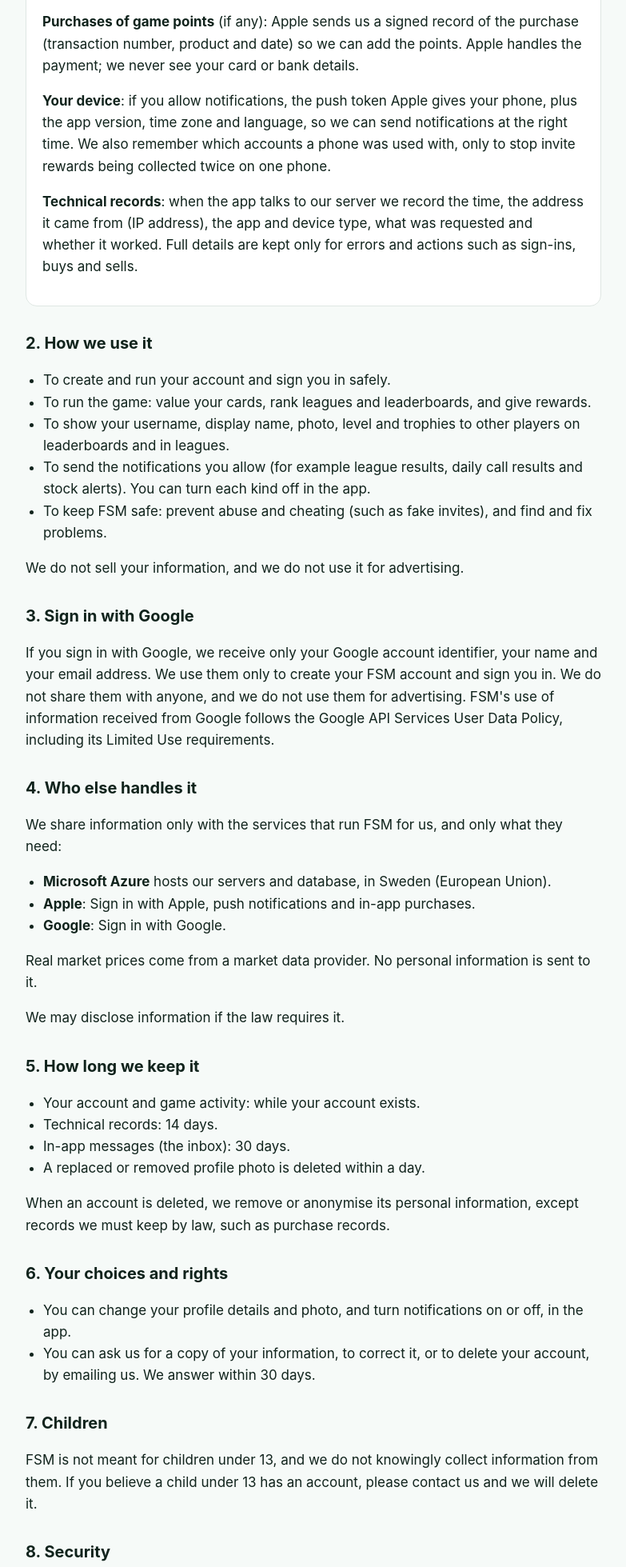
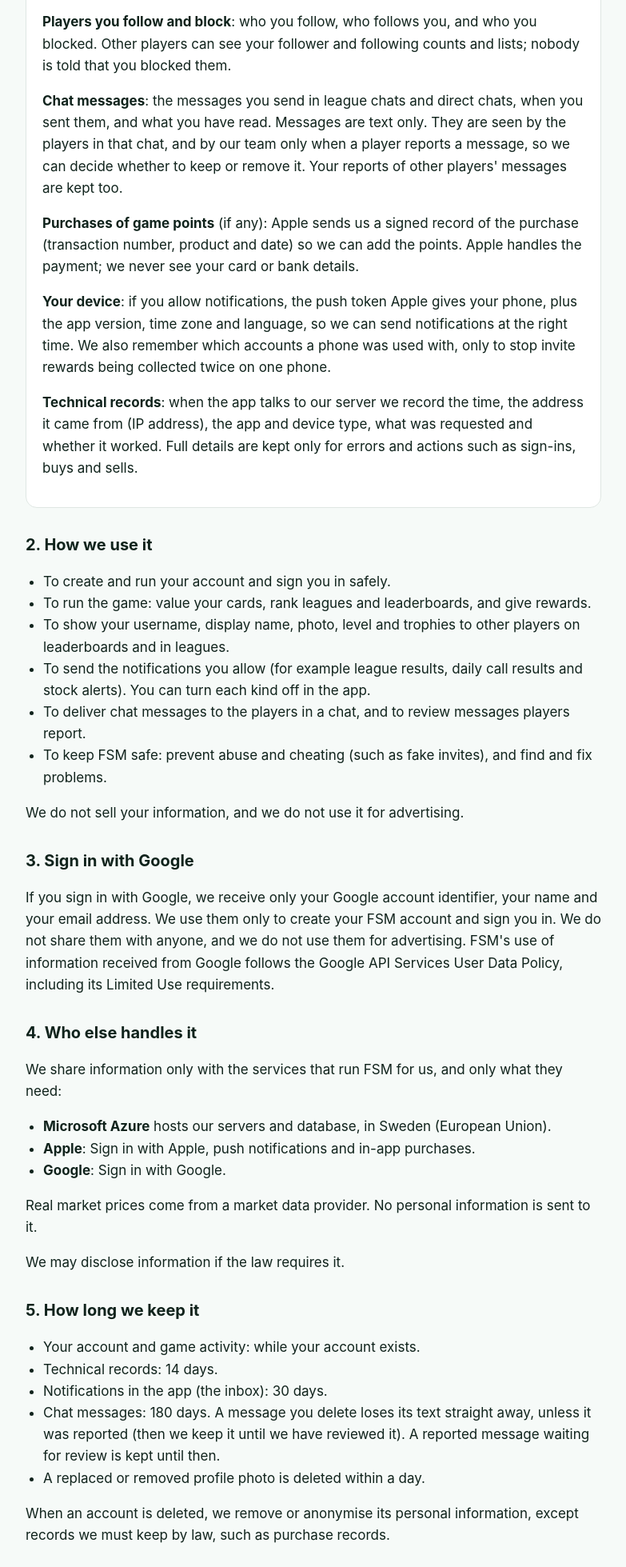
Before and after one commit to diamohammed/fsm-app, a plain HTML site: page privacy.html in a window 1280 px wide. Shown: the part 815-2774 px from the top of the page at 80% size, without its empty margins (248-1031 px from the left). Drawn offline with Linux system fonts and the light colour scheme.

Commit message:
Privacy policy: follows, blocks and chat messages (kept 180 days)
Co-Authored-By: Claude Opus 5.5 <noreply@anthropic.com>
Claude-Session: https://claude.ai/code/session_012pkWpKPdmtjguMj7RD1KCv

```diff
--- a/privacy.html
+++ b/privacy.html
@@ -10,7 +10,7 @@
 <header><div class="wrap"><a class="brand" href="./">FSM · Fantasy Stock Market</a><div class="tag">Privacy policy</div></div></header>
 <main class="wrap">
   <h1>Privacy policy</h1>
-  <p class="muted">Last updated: 17 November 2026</p>
+  <p class="muted">Last updated: 20 November 2026</p>
 
   <p>This policy explains what information the FSM (Fantasy Stock Market) app collects, why, how long we keep it, and the choices you have. FSM is a free fantasy game that follows the real stock market. We only collect what the game needs to work.</p>
 
@@ -26,6 +26,8 @@
     </ul>
     <p><strong>Your profile photo</strong> (optional). The server turns it into a 512 x 512 image and removes hidden details such as location and camera data. Other players can see it, and can report it.</p>
     <p><strong>Your game activity</strong>: your cards, game points and points history, leagues and picks, the weekly challenge, daily calls, lessons, missions, badges, XP and levels.</p>
+    <p><strong>Players you follow and block</strong>: who you follow, who follows you, and who you blocked. Other players can see your follower and following counts and lists; nobody is told that you blocked them.</p>
+    <p><strong>Chat messages</strong>: the messages you send in league chats and direct chats, when you sent them, and what you have read. Messages are text only. They are seen by the players in that chat, and by our team only when a player reports a message, so we can decide whether to keep or remove it. Your reports of other players' messages are kept too.</p>
     <p><strong>Purchases of game points</strong> (if any): Apple sends us a signed record of the purchase (transaction number, product and date) so we can add the points. Apple handles the payment; we never see your card or bank details.</p>
     <p><strong>Your device</strong>: if you allow notifications, the push token Apple gives your phone, plus the app version, time zone and language, so we can send notifications at the right time. We also remember which accounts a phone was used with, only to stop invite rewards being collected twice on one phone.</p>
     <p><strong>Technical records</strong>: when the app talks to our server we record the time, the address it came from (IP address), the app and device type, what was requested and whether it worked. Full details are kept only for errors and actions such as sign-ins, buys and sells.</p>
@@ -37,6 +39,7 @@
     <li>To run the game: value your cards, rank leagues and leaderboards, and give rewards.</li>
     <li>To show your username, display name, photo, level and trophies to other players on leaderboards and in leagues.</li>
     <li>To send the notifications you allow (for example league results, daily call results and stock alerts). You can turn each kind off in the app.</li>
+    <li>To deliver chat messages to the players in a chat, and to review messages players report.</li>
     <li>To keep FSM safe: prevent abuse and cheating (such as fake invites), and find and fix problems.</li>
   </ul>
   <p>We do not sell your information, and we do not use it for advertising.</p>
@@ -58,7 +61,8 @@
   <ul>
     <li>Your account and game activity: while your account exists.</li>
     <li>Technical records: 14 days.</li>
-    <li>In-app messages (the inbox): 30 days.</li>
+    <li>Notifications in the app (the inbox): 30 days.</li>
+    <li>Chat messages: 180 days. A message you delete loses its text straight away, unless it was reported (then we keep it until we have reviewed it). A reported message waiting for review is kept until then.</li>
     <li>A replaced or removed profile photo is deleted within a day.</li>
   </ul>
   <p>When an account is deleted, we remove or anonymise its personal information, except records we must keep by law, such as purchase records.</p>
```
